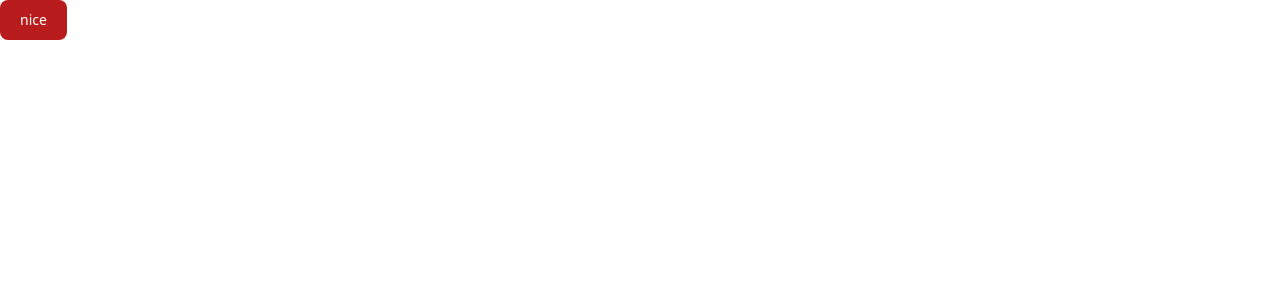
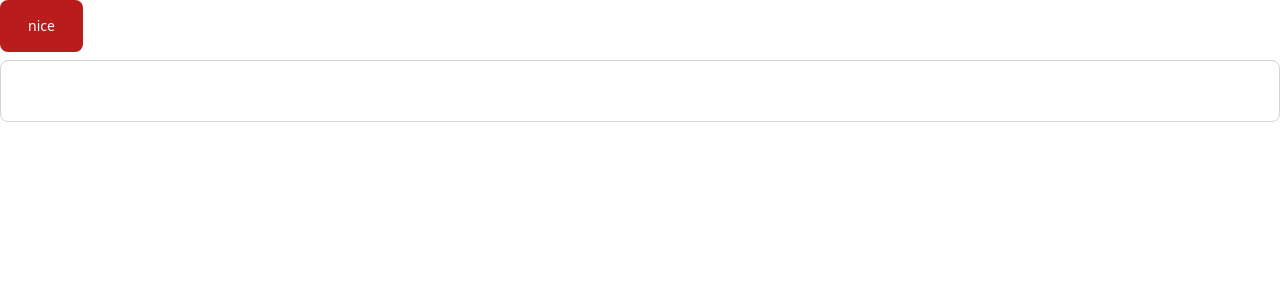
Before and after one commit to Krishna-singh24/Fusion, a React (Vite) app in the folder testapp/: page / in a window 1280 px wide. Shown: the top 300 px of the page. Built offline with nearby package versions, Linux system fonts and the light colour scheme.

Commit message:
Components customized

```diff
--- a/testapp/src/App.tsx
+++ b/testapp/src/App.tsx
@@ -11,9 +11,10 @@ import Alerts from './components/Alerts'
 const App = () => {
   return (
     <div>
-        <Button color='danger'>nice</Button>
+        <Button color='danger' padding='xs' >nice</Button>
+        <Input padding='sm'></Input>
         {/* <Search>search</Search>
-        <Input></Input>
+
         <Card></Card>
         <Select></Select>
         <Checkbox></Checkbox>
--- a/testapp/src/components/Button.tsx
+++ b/testapp/src/components/Button.tsx
@@ -1,20 +1,21 @@
 import React from 'react'
-import { cssColors } from '../theme'
+import { cssColors,tailwindThemeClasses } from '../theme'
 
 interface ButtonProps {
   children: React.ReactNode
   variant?: 'filled' | 'outlined' | 'text'
-  color?: 'primary' | 'secondary' | 'warning' | 'danger' | 'success' | 'info' | 'light' | 'dark'
-  size: string
+  color?: 'primary' | 'secondary' | 'warning' | 'danger' | 'success' | 'info' | 'light' | 'dark'|undefined;
+  size?: 'xs'| 'sm'| 'md'| 'lg'| 'xl'|undefined;
+  padding?:'xs'|'sm'|undefined
 }
 
 
-const Button = ({ children, variant = 'filled', color = 'primary', size, props }: ButtonProps) => {
+const Button = ({ children, variant = 'filled', color = 'primary', padding='xs' , props }: ButtonProps) => {
   return (
     <button
       {...props}
-      style={{ backgroundColor: cssColors.colors[color] }}
-      className="text-white hover:bg-blue-800 focus:ring-4 focus:ring-blue-300 font-medium rounded-lg text-sm px-5 py-2.5 me-2 mb-2 dark:bg-blue-600 dark:hover:bg-blue-700 focus:outline-none dark:focus:ring-blue-800">
+      style={{ backgroundColor: cssColors.colors[color], padding:tailwindThemeClasses.paddings[padding] }}
+      className="text-white hover:bg-blue-800 focus:ring-4 focus:ring-blue-300 font-medium rounded-lg text-sm  me-2 mb-2 dark:bg-blue-600 dark:hover:bg-blue-700 focus:outline-none dark:focus:ring-blue-800">
       {children}
     </button>
   )
--- a/testapp/src/components/Input.tsx
+++ b/testapp/src/components/Input.tsx
@@ -1,11 +1,20 @@
 import React from 'react'
+import { tailwindThemeClasses } from '../theme'
 
-const Input = () => {
+interface InputProps{
+  variant?:'default'|'filled'|'unstyled'
+  padding?:'xs'|'sm'
+  radius?:'xs'|'sm'|'md'|'lg'|'xl'
+}
+
+const Input = ({variant='filled',padding='xs',radius='xs'}:InputProps) => {
   return (
     <div>
 
-   <input type="text" id="disabled-input" aria-label="disabled input" className="mb-6 bg-white-100 border border-gray-300 text-gray-900 text-sm rounded-lg focus:ring-blue-500 focus:border-blue-500 block w-full p-2.5 cursor-not-allowed dark:bg-gray-700 dark:border-gray-600 dark:placeholder-gray-400 dark:text-gray-400 dark:focus:ring-blue-500 dark:focus:border-blue-500" value="Disabled input" disabled />
-    <input type="text" id="disabled-input-2" aria-label="disabled input 2" className="bg-gray-100 border border-gray-300 text-gray-900 text-sm rounded-lg focus:ring-blue-500 focus:border-blue-500 block w-full p-2.5 cursor-not-allowed dark:bg-gray-700 dark:border-gray-600 dark:placeholder-gray-400 dark:text-gray-400 dark:focus:ring-blue-500 dark:focus:border-blue-500" value="Disabled readonly input" disabled readonly />
+   <input
+   style={{padding:tailwindThemeClasses.paddings[padding]}}
+   type="text" id="disabled-input" aria-label="disabled input" className="mb-6 bg-white-100 border border-gray-300 text-gray-900 text-sm rounded-lg focus:ring-blue-500 focus:border-blue-500 block w-full p-2.5 dark:bg-gray-700 dark:border-gray-600 dark:placeholder-gray-400 dark:text-gray-400 dark:focus:ring-blue-500 dark:focus:border-blue-500"  />
+
 
     </div>
   )
--- a/testapp/src/theme.ts
+++ b/testapp/src/theme.ts
@@ -19,7 +19,12 @@ const tailwindThemeClasses = {
         sm: 'size-2.5',
         md: 'size-3',
         lg: 'size-4',
-        xl: 'size-5',
+        xl: 'size-24',
+
+    },
+    paddings:{
+      xs:'1rem 1.75rem',
+      sm:' 1.25rem 2rem'
 
     },
 
@@ -27,6 +32,7 @@ const tailwindThemeClasses = {
         light: 'text-white',
         dark: 'text-black',
     },
+
 }
 
 const cssColors = {
@@ -48,4 +54,4 @@ const alignmentClasses = {
 
 }
 
-export { tailwindThemeClasses, alignmentClasses, cssColors };
+export { tailwindThemeClasses, alignmentClasses, cssColors ,};
```
